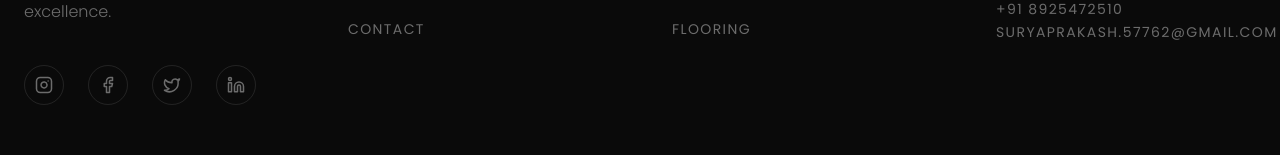
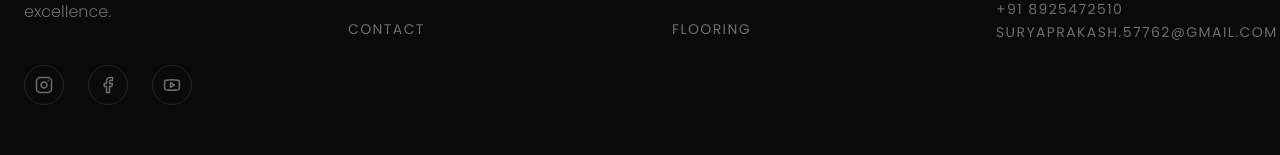
Before and after one commit to Anshu551/sri-prabhu-interior, a React (Vite) app: page /services/1 in a window 1280 px wide. Shown: the part 1074-1229 px from the top of the page. Built offline with nearby package versions, Linux system fonts and the light colour scheme; a web font is replaced by a local one.

Commit message:
feat: update social media links in footer

```diff
--- a/src/components/Footer.jsx
+++ b/src/components/Footer.jsx
@@ -1,8 +1,14 @@
 import React from 'react';
-import { Instagram, Facebook, Twitter, Linkedin, ArrowUpRight } from 'lucide-react';
+import { Instagram, Facebook, Youtube, ArrowUpRight } from 'lucide-react';
 
 const Footer = () => {
   const currentYear = new Date().getFullYear();
+
+  const socialLinks = [
+    { Name: 'Instagram', Icon: Instagram, link: "https://www.instagram.com/spiinteriors/?utm_source=ig_web_button_share_sheet" },
+    { Name: 'Facebook', Icon: Facebook, link: "#" },
+    { Name: 'Youtube', Icon: Youtube, link: "#" },
+  ];
 
   return (
     <footer className="bg-primary pt-24 pb-12 border-t border-white/5 relative overflow-hidden">
@@ -23,10 +29,12 @@ const Footer = () => {
               Crafting ultra-luxury, modern spaces with architectural precision and artistic vision. Based in Chennai, serving excellence.
             </p>
             <div className="flex gap-6">
-              {[Instagram, Facebook, Twitter, Linkedin].map((Icon, i) => (
+              {socialLinks.map(({ Icon, link }, i) => (
                 <a
                   key={i}
-                  href="#"
+                  href={link}
+                  target={link !== '#' ? "_blank" : undefined}
+                  rel={link !== '#' ? "noopener noreferrer" : undefined}
                   className="w-10 h-10 rounded-full border border-white/10 flex items-center justify-center text-white/40 hover:text-accent hover:border-accent transition-all duration-300"
                 >
                   <Icon size={18} />
```
